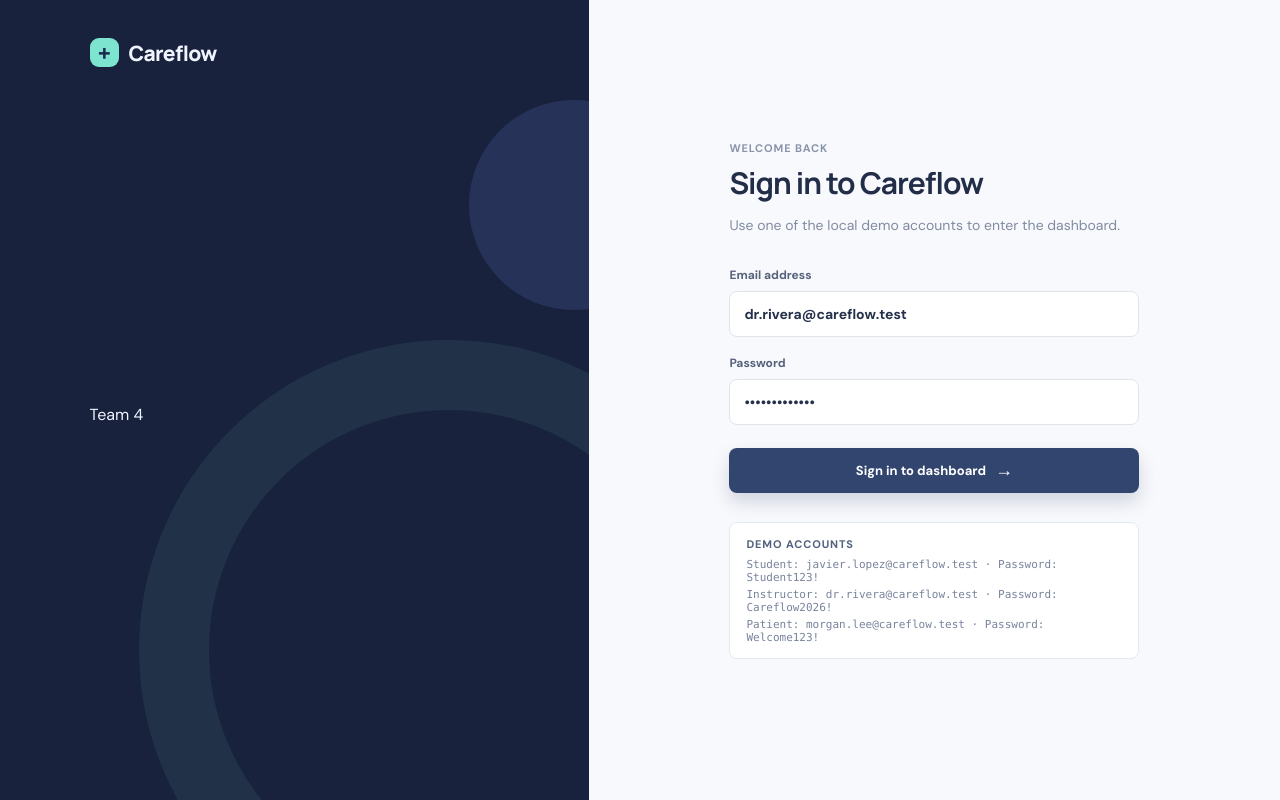
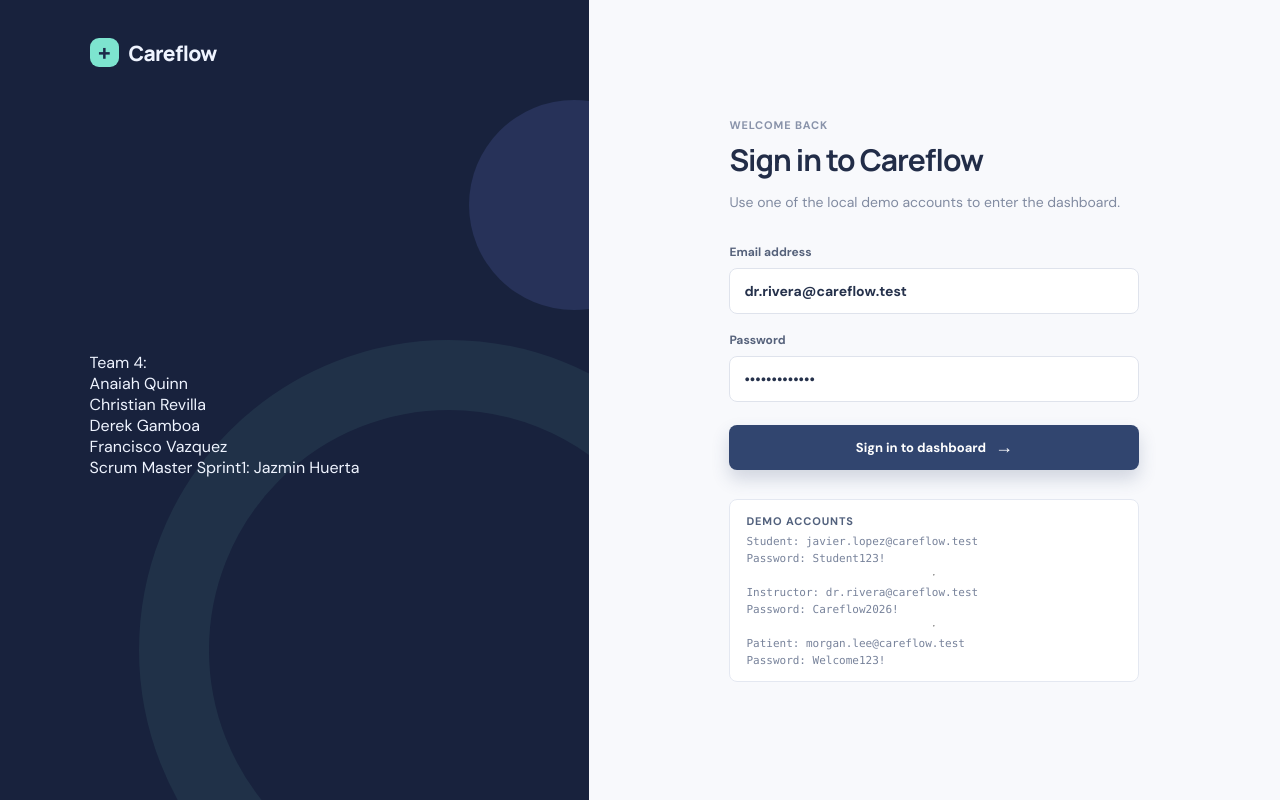
Before and after one commit to quinn-anaiah/Software-Practicum-Project-Fall-2026, a React (Vite) app: page / in a window 1280 px wide. Built offline with nearby package versions, Linux system fonts and the light colour scheme.

Commit message:
added team number and team members

```diff
--- a/src/pages/LoginPage.jsx
+++ b/src/pages/LoginPage.jsx
@@ -27,7 +27,12 @@ function LoginPage({ onLogin }) {
         <div className="login-page__message">
           <div className="team-no">
             <p>
-              Team 4
+              Team 4:<br></br>
+              Anaiah Quinn<br></br>
+              Christian Revilla<br></br>
+              Derek Gamboa<br></br>
+              Francisco Vazquez<br></br>
+              Scrum Master Sprint1: Jazmin Huerta
             </p>
           </div>
         </div>
@@ -69,9 +74,14 @@ function LoginPage({ onLogin }) {
           </form>
           <div className="demo-credentials">
             <strong>Demo accounts</strong>
-            <span>Student: javier.lopez@careflow.test · Password: Student123!</span>
-            <span>Instructor: dr.rivera@careflow.test · Password: Careflow2026! </span>
-            <span>Patient: morgan.lee@careflow.test · Password: Welcome123!</span>
+            <span>Student: javier.lopez@careflow.test</span>
+            <span>Password: Student123!</span>
+            <hr></hr>
+            <span>Instructor: dr.rivera@careflow.test</span>
+            <span>Password: Careflow2026!</span>
+            <hr></hr>
+            <span>Patient: morgan.lee@careflow.test</span>
+            <span>Password: Welcome123!</span>
           </div>
         </div>
       </section>
```
